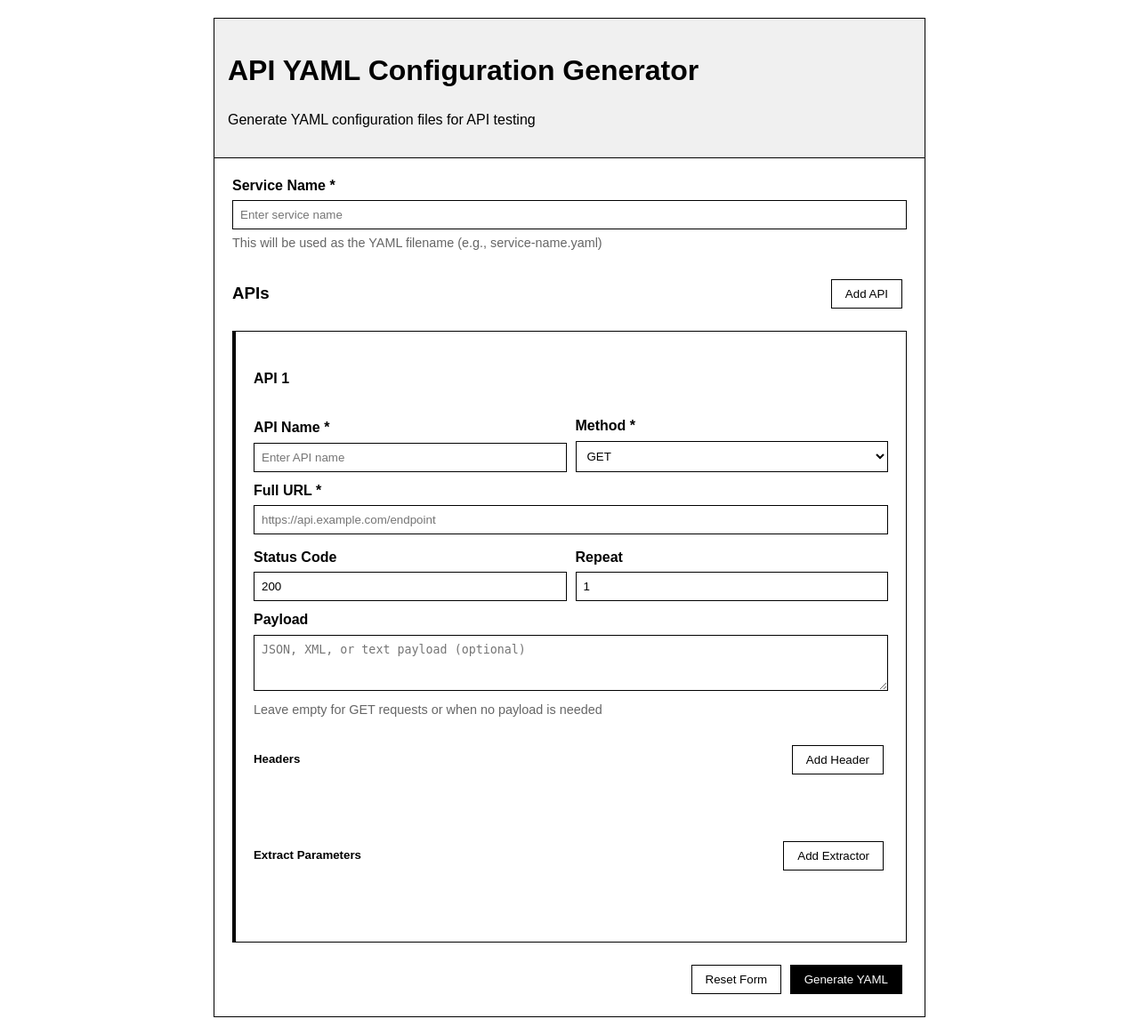
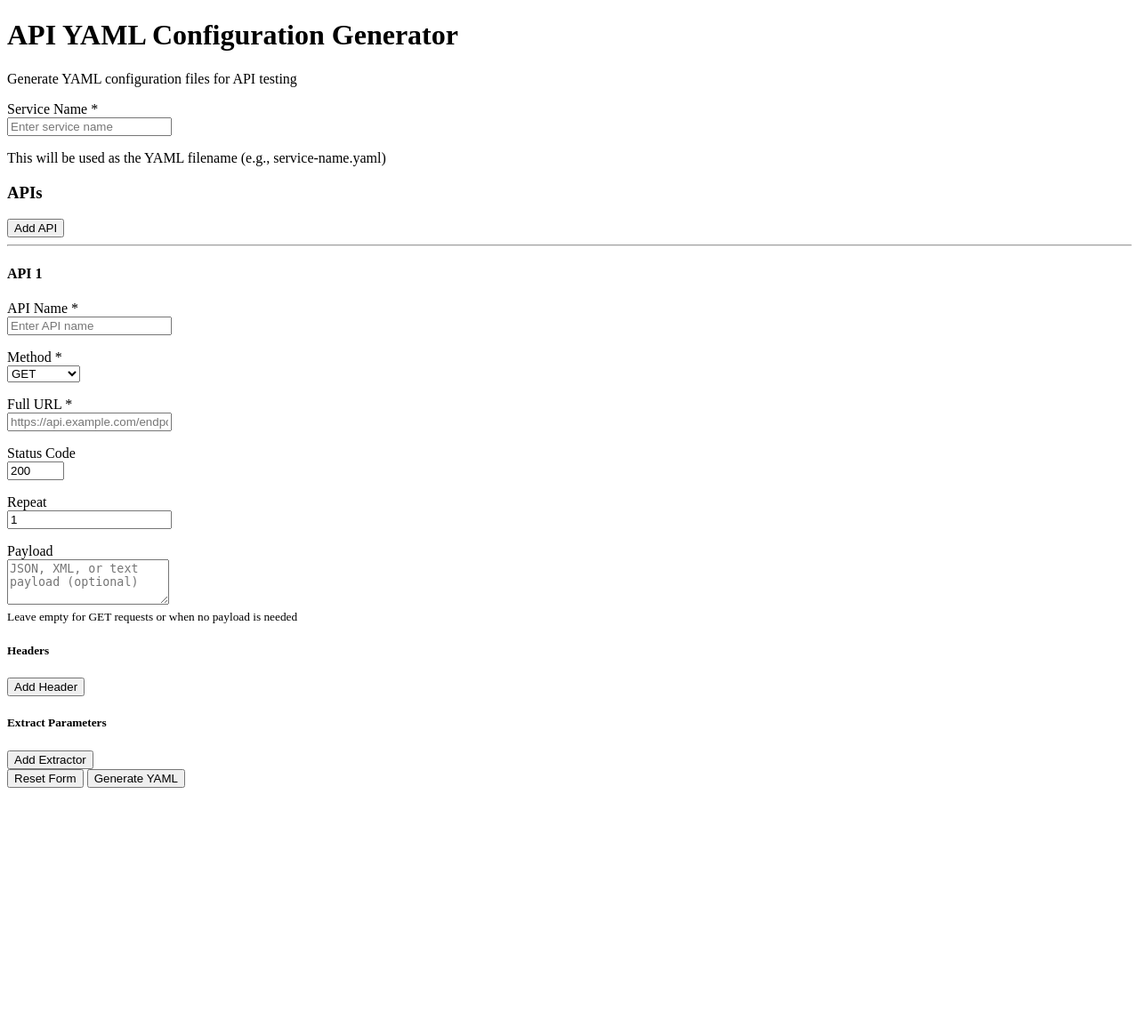
Before and after one commit to SH00LIN/FlaskInformationCollector, a Flask app: page / in a window 1280 px wide. Shown: the whole page at 89% size. After the commit the page ends 886 px from the top, so only its background shows below. Run offline with Flask 3, Linux system fonts and the light colour scheme.

Commit message:
Improve the application's look and feel by removing CSS styling
Refactor index.html and form-manager.js to remove CSS classes and replace them with inline styles for alert visibility control.

Replit-Commit-Author: Agent
Replit-Commit-Session-Id: 233461d5-96c2-48e5-b1d0-f6bf7e5ce513
Replit-Commit-Screenshot-Url: https://storage.googleapis.com/screenshot-production-us-central1/ab7ba5f9-6bbe-4e64-9278-b6f2f4642494/e3945e5e-37eb-4b10-a5ae-79041ef3d249.jpg

```diff
--- a/static/js/form-manager.js
+++ b/static/js/form-manager.js
@@ -239,24 +239,24 @@ class APIFormManager {
             errorList.appendChild(li);
         });
 
-        errorAlert.classList.remove('hidden');
+        errorAlert.style.display = 'block';
         errorAlert.scrollIntoView({ behavior: 'smooth', block: 'nearest' });
     }
 
     showSuccess() {
         const successAlert = document.getElementById('success-alert');
-        successAlert.classList.remove('hidden');
+        successAlert.style.display = 'block';
         successAlert.scrollIntoView({ behavior: 'smooth', block: 'nearest' });
 
         // Hide success message after 5 seconds
         setTimeout(() => {
-            successAlert.classList.add('hidden');
+            successAlert.style.display = 'none';
         }, 5000);
     }
 
     hideAlerts() {
-        document.getElementById('error-alert').classList.add('hidden');
-        document.getElementById('success-alert').classList.add('hidden');
+        document.getElementById('error-alert').style.display = 'none';
+        document.getElementById('success-alert').style.display = 'none';
     }
 }
 
--- a/templates/index.html
+++ b/templates/index.html
@@ -4,65 +4,35 @@
     <meta charset="UTF-8">
     <meta name="viewport" content="width=device-width, initial-scale=1.0">
     <title>API YAML Generator</title>
-    <style>
-        body { font-family: Arial, sans-serif; margin: 20px; line-height: 1.4; background-color: white; color: black; }
-        .container { max-width: 800px; margin: 0 auto; }
-        .card { border: 1px solid black; padding: 20px; margin-bottom: 20px; background-color: white; }
-        .header { background-color: #f0f0f0; padding: 15px; margin: -20px -20px 20px -20px; border-bottom: 1px solid black; }
-        .form-group { margin-bottom: 15px; }
-        label { display: block; margin-bottom: 5px; font-weight: bold; color: black; }
-        input, textarea, select { width: 100%; padding: 8px; border: 1px solid black; box-sizing: border-box; background-color: white; color: black; }
-        button { padding: 8px 15px; margin: 5px 5px 5px 0; cursor: pointer; border: 1px solid black; background-color: white; color: black; }
-        button:hover { background-color: #f0f0f0; }
-        .btn-primary { background-color: black; color: white; }
-        .btn-primary:hover { background-color: #333; }
-        .alert { padding: 15px; margin-bottom: 20px; border: 1px solid black; }
-        .alert-danger { background-color: #f0f0f0; color: black; }
-        .alert-success { background-color: #f0f0f0; color: black; }
-        .hidden { display: none; }
-        .row { display: flex; gap: 10px; margin-bottom: 10px; align-items: flex-end; }
-        .row > div { flex: 1; }
-        .text-right { text-align: right; }
-        .api-section { border-left: 4px solid black; }
-        .required { color: black; font-weight: bold; }
-        .form-text { font-size: 0.9em; color: #666; margin-top: 5px; }
-        .section-header { display: flex; justify-content: space-between; align-items: center; margin-bottom: 10px; }
-        .headers-container, .extractors-container { min-height: 20px; }
-    </style>
 </head>
 <body>
-    <div class="container">
-        <div class="card">
-            <div class="header">
+    <div>
         <h1>API YAML Configuration Generator</h1>
         <p>Generate YAML configuration files for API testing</p>
-            </div>
 
         <!-- Error Alert -->
-            <div id="error-alert" class="alert alert-danger hidden">
+        <div id="error-alert" style="display: none;">
             <strong>Validation Errors:</strong>
             <ul id="error-list"></ul>
         </div>
 
         <!-- Success Alert -->
-            <div id="success-alert" class="alert alert-success hidden">
+        <div id="success-alert" style="display: none;">
             YAML file generated successfully!
         </div>
 
         <form id="yaml-form">
             <!-- Service Name -->
-                <div class="form-group">
-                    <label for="service-name">Service Name <span class="required">*</span></label>
+            <div>
+                <label for="service-name">Service Name *</label><br>
                 <input type="text" id="service-name" name="service_name" placeholder="Enter service name" required>
-                    <div class="form-text">This will be used as the YAML filename (e.g., service-name.yaml)</div>
+                <p>This will be used as the YAML filename (e.g., service-name.yaml)</p>
             </div>
 
             <!-- APIs Section -->
-                <div class="form-group">
-                    <div class="section-header">
+            <div>
                 <h3>APIs</h3>
-                        <button type="button" class="btn-secondary" id="add-api-btn">Add API</button>
-                    </div>
+                <button type="button" id="add-api-btn">Add API</button>
 
                 <div id="apis-container">
                     <!-- API sections will be dynamically added here -->
@@ -70,29 +40,27 @@
             </div>
 
             <!-- Action Buttons -->
-                <div class="text-right">
-                    <button type="button" class="btn-outline btn-secondary" id="reset-form-btn">Reset Form</button>
-                    <button type="submit" class="btn-primary" id="generate-yaml-btn">Generate YAML</button>
+            <div>
+                <button type="button" id="reset-form-btn">Reset Form</button>
+                <button type="submit" id="generate-yaml-btn">Generate YAML</button>
             </div>
         </form>
-        </div>
     </div>
 
     <!-- API Template (hidden) -->
     <template id="api-template">
-        <div class="api-section card">
-            <div class="section-header">
+        <div>
+            <hr>
             <h4>API <span class="api-number">1</span></h4>
-                <button type="button" class="btn-outline btn-danger remove-api-btn">Remove</button>
-            </div>
+            <button type="button" class="remove-api-btn">Remove</button>
 
-            <div class="row">
-                <div>
-                    <label>API Name <span class="required">*</span></label>
+            <p>
+                <label>API Name *</label><br>
                 <input type="text" class="api-name" placeholder="Enter API name" required>
-                </div>
-                <div>
-                    <label>Method <span class="required">*</span></label>
+            </p>
+
+            <p>
+                <label>Method *</label><br>
                 <select class="api-method" required>
                     <option value="GET">GET</option>
                     <option value="POST">POST</option>
@@ -102,48 +70,42 @@
                     <option value="HEAD">HEAD</option>
                     <option value="OPTIONS">OPTIONS</option>
                 </select>
-                </div>
-            </div>
+            </p>
 
-            <div class="form-group">
-                <label>Full URL <span class="required">*</span></label>
+            <p>
+                <label>Full URL *</label><br>
                 <input type="url" class="api-url" placeholder="https://api.example.com/endpoint" required>
-            </div>
+            </p>
 
-            <div class="row">
-                <div>
-                    <label>Status Code</label>
+            <p>
+                <label>Status Code</label><br>
                 <input type="number" class="api-status-code" value="200" min="100" max="599" required>
-                </div>
-                <div>
-                    <label>Repeat</label>
+            </p>
+
+            <p>
+                <label>Repeat</label><br>
                 <input type="number" class="api-repeat" value="1" min="1" required>
-                </div>
-            </div>
+            </p>
 
-            <div class="form-group">
-                <label>Payload</label>
-                <textarea class="api-payload" rows="3" placeholder="JSON, XML, or text payload (optional)"></textarea>
-                <div class="form-text">Leave empty for GET requests or when no payload is needed</div>
-            </div>
+            <p>
+                <label>Payload</label><br>
+                <textarea class="api-payload" rows="3" placeholder="JSON, XML, or text payload (optional)"></textarea><br>
+                <small>Leave empty for GET requests or when no payload is needed</small>
+            </p>
 
             <!-- Headers Section -->
-            <div class="form-group">
-                <div class="section-header">
+            <div>
                 <h5>Headers</h5>
-                    <button type="button" class="btn-outline btn-secondary add-header-btn">Add Header</button>
-                </div>
+                <button type="button" class="add-header-btn">Add Header</button>
                 <div class="headers-container">
                     <!-- Headers will be added here -->
                 </div>
             </div>
 
             <!-- Extractors Section -->
-            <div class="form-group">
-                <div class="section-header">
+            <div>
                 <h5>Extract Parameters</h5>
-                    <button type="button" class="btn-outline btn-secondary add-extractor-btn">Add Extractor</button>
-                </div>
+                <button type="button" class="add-extractor-btn">Add Extractor</button>
                 <div class="extractors-container">
                     <!-- Extractors will be added here -->
                 </div>
@@ -153,37 +115,27 @@
 
     <!-- Header Template (hidden) -->
     <template id="header-template">
-        <div class="header-item row">
-            <div>
-                <input type="text" class="header-key" placeholder="Header key">
-            </div>
-            <div>
-                <input type="text" class="header-value" placeholder="Header value">
-            </div>
-            <div style="flex: 0 0 100px;">
-                <button type="button" class="btn-outline btn-danger remove-header-btn">Remove</button>
-            </div>
+        <div class="header-item">
+            <p>
+                Header Key: <input type="text" class="header-key" placeholder="Header key">
+                Header Value: <input type="text" class="header-value" placeholder="Header value">
+                <button type="button" class="remove-header-btn">Remove</button>
+            </p>
         </div>
     </template>
 
     <!-- Extractor Template (hidden) -->
     <template id="extractor-template">
-        <div class="extractor-item row">
-            <div style="flex: 0 0 100px;">
-                <select class="extractor-type">
+        <div class="extractor-item">
+            <p>
+                Type: <select class="extractor-type">
                     <option value="header">Header</option>
                     <option value="body">Body</option>
                 </select>
-            </div>
-            <div>
-                <input type="text" class="extractor-key" placeholder="Key">
-            </div>
-            <div>
-                <input type="text" class="extractor-value" placeholder="Value">
-            </div>
-            <div style="flex: 0 0 100px;">
-                <button type="button" class="btn-outline btn-danger remove-extractor-btn">Remove</button>
-            </div>
+                Key: <input type="text" class="extractor-key" placeholder="Key">
+                Value: <input type="text" class="extractor-value" placeholder="Value">
+                <button type="button" class="remove-extractor-btn">Remove</button>
+            </p>
         </div>
     </template>
 
```
Lines whose indentation alone changed are shown as unchanged.
